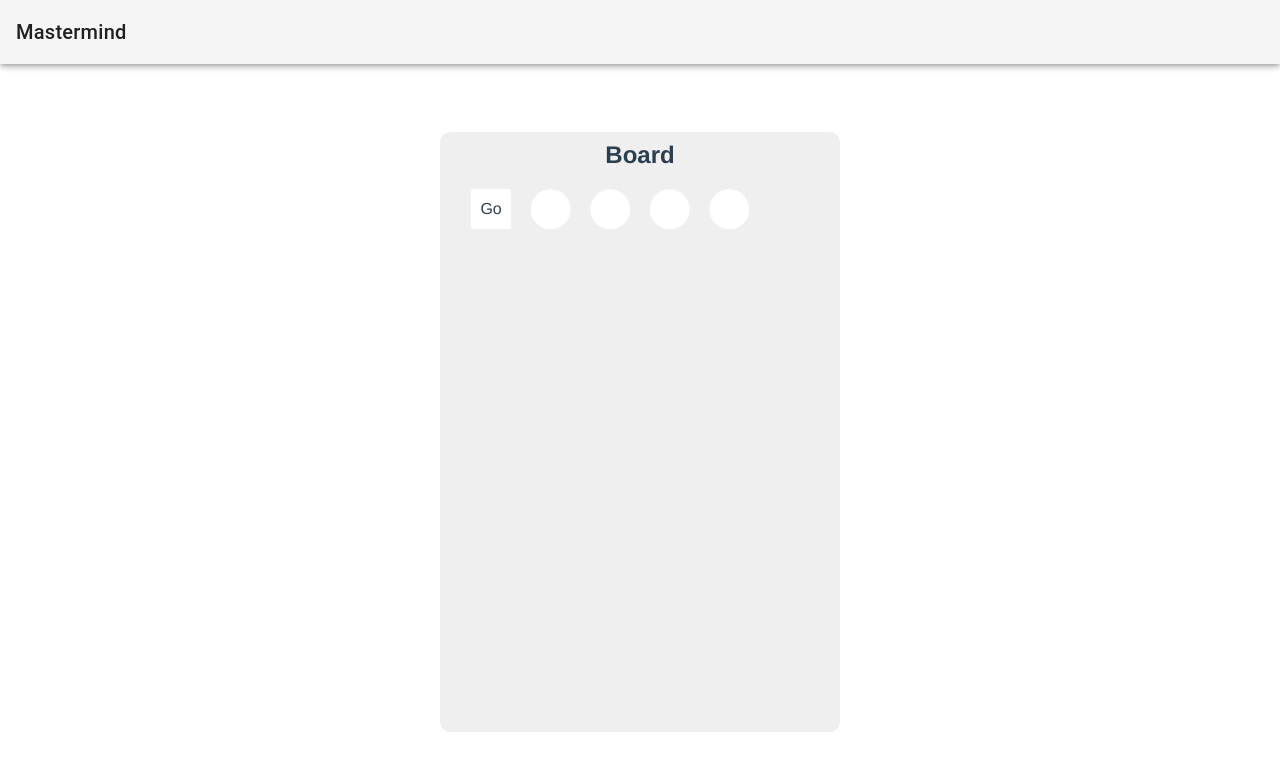
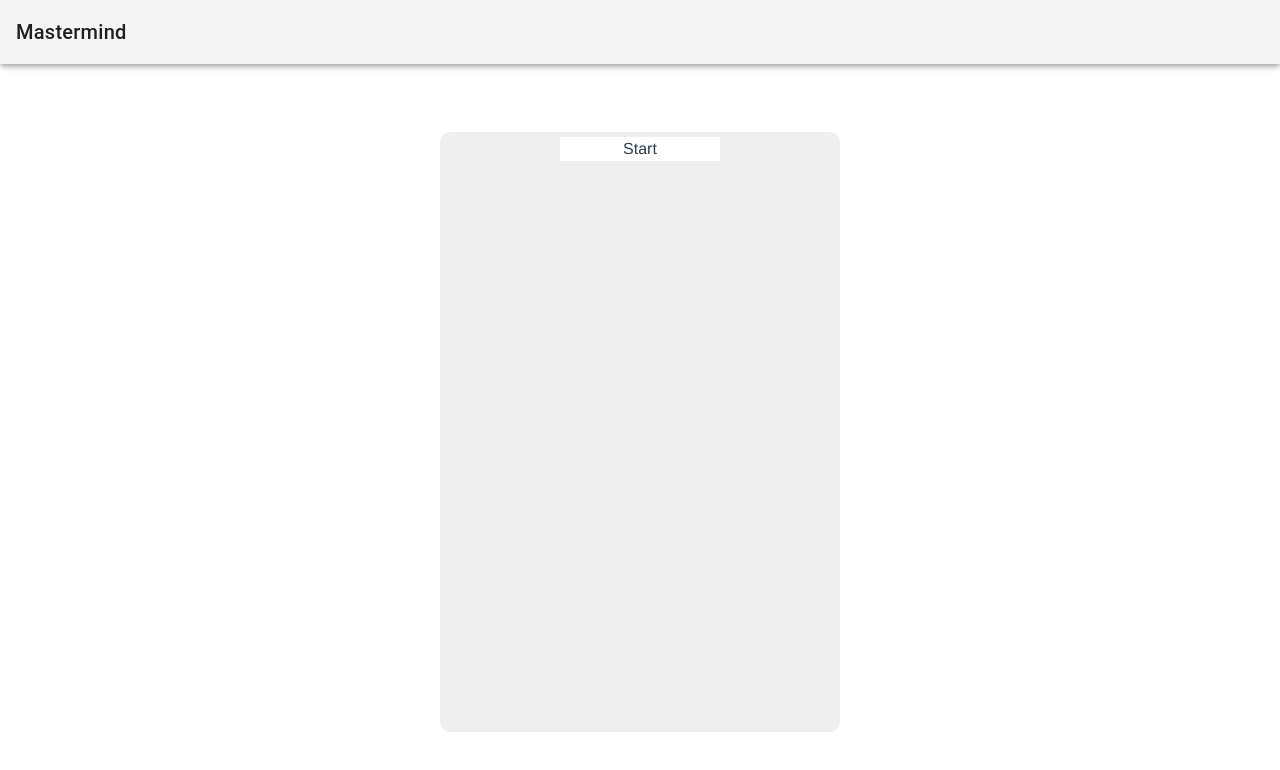
Before and after one commit to degubbels/mastermind, a Vue app: page /#/ in a window 1280 px wide. Shown: the top 770 px of the page. Built offline with nearby package versions, Linux system fonts and the light colour scheme.

Commit message:
implement game control

```diff
--- a/src/components/MGameBoard.vue
+++ b/src/components/MGameBoard.vue
@@ -2,7 +2,26 @@
     <div
         class="m-game-board v-card"
     >
-        <h2>Board</h2>
+        <div
+            v-if="state==states.WON"
+            class="m-game-control"
+        >
+            <h2>You Win!</h2>
+
+            <button class="m-button"
+                @click="reset"
+            >Reset</button>
+        </div>
+
+        <div
+            v-if="state==states.PRE"
+            class="m-game-control"
+        >
+
+            <button class="m-button"
+                @click="start"
+            >Start</button>
+        </div>
 
         <div v-for="i in nSequences" :key="i">
             <MSequence
@@ -24,17 +43,32 @@ import MSequence from '@/components/MSequence.vue';
 })
 export default class MGameBoard extends Vue {
 
-    won = false;
-    nSequences = 1
+    states = {
+        PRE: 0,
+        PLAYING: 1,
+        WON: 2
+    }
+
+    state = this.states.PRE;
+    nSequences = 0
 
     processSequenceGo(score: any) {
         if (score.black == 4) {
-            this.won = true;
+            this.state = this.states.WON;
         } else {
             this.nSequences++;
         }
     }
 
+    reset() {
+        this.state = this.states.PRE;
+        this.nSequences = 0;
+    }
+
+    start() {
+        this.state = this.states.PLAYING;
+        this.nSequences = 1;
+    }
 }
 </script>
 <style scoped>
@@ -50,4 +84,14 @@ export default class MGameBoard extends Vue {
     align-self: center;
     background:#efefef;
 }
+
+.m-button {
+    width: 10rem;
+    background-color: white;
+    background-color: white;
+}
+
+.m-game-control {
+    align-self: center;
+}
 </style>
```
